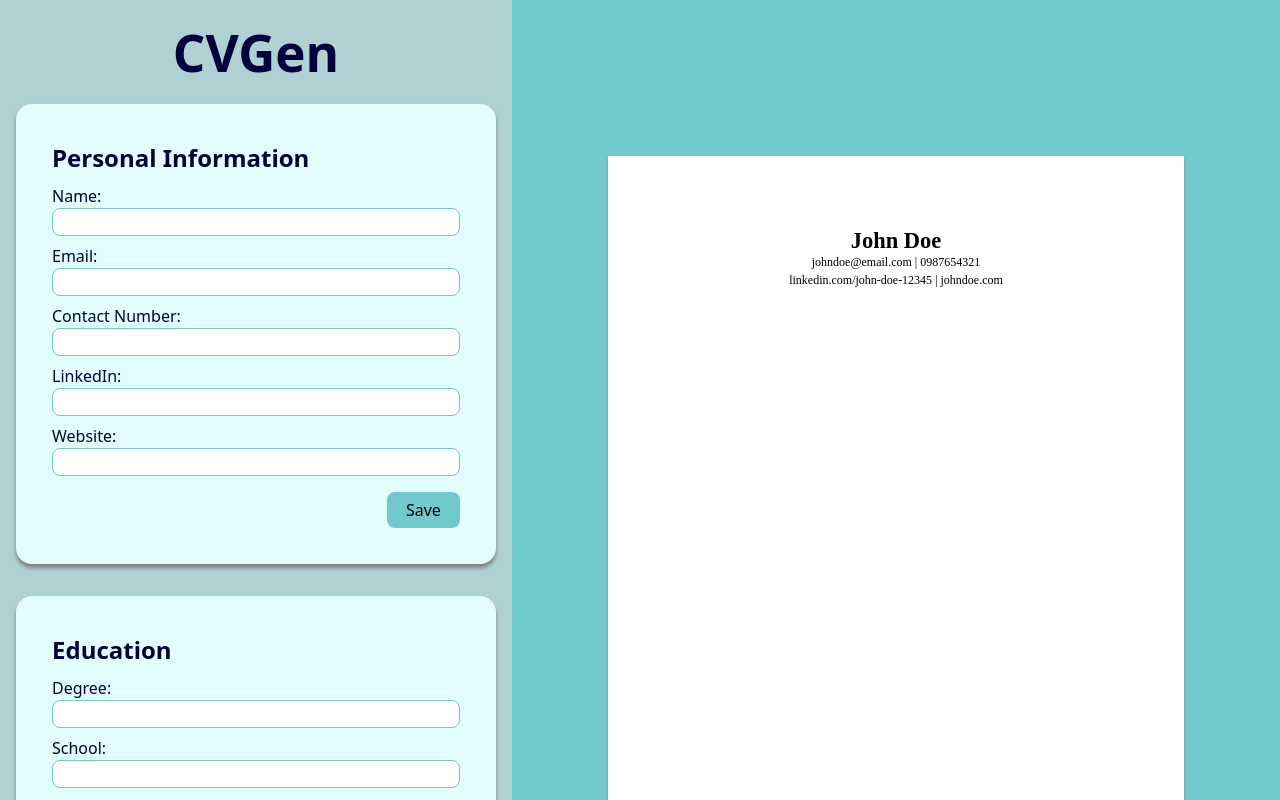
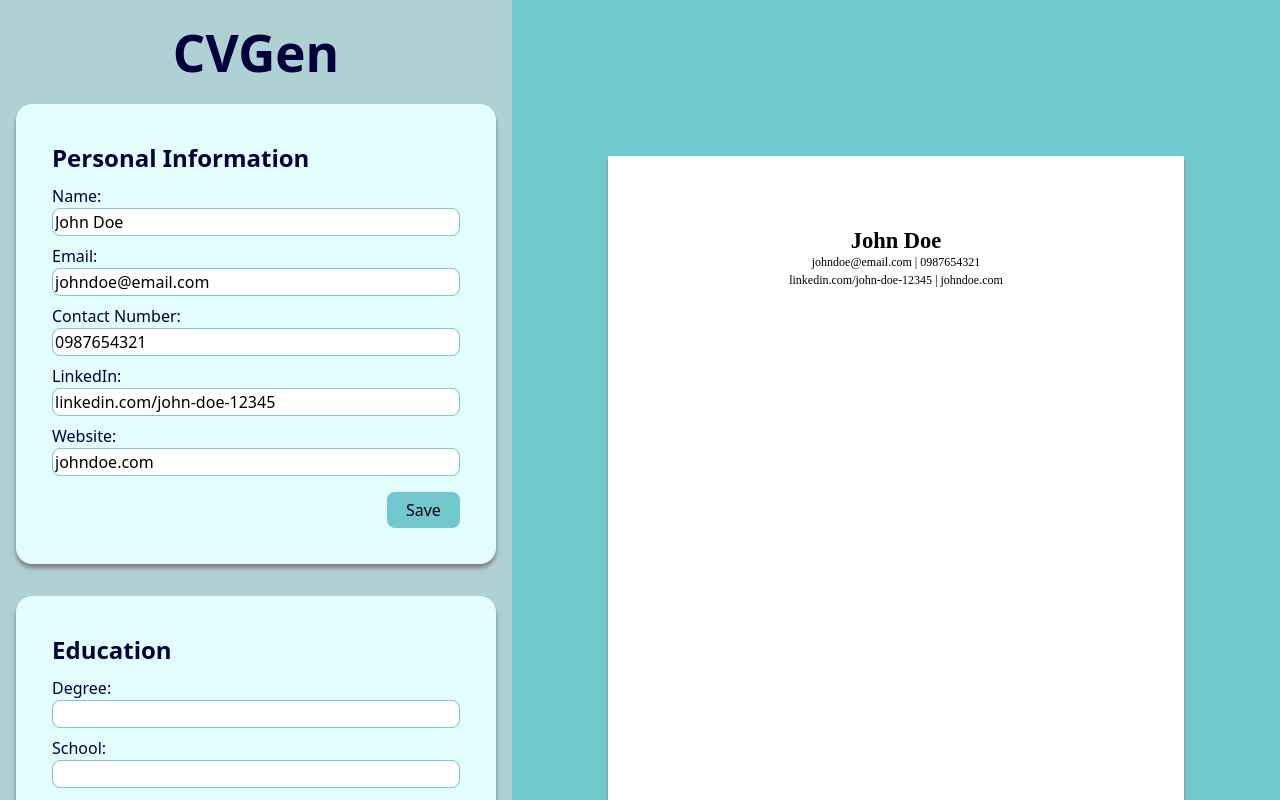
Before and after one commit to andkymon/cv-gen, a React (Vite) app: page / in a window 1280 px wide. Shown: the top 800 px of the page. Built offline with nearby package versions, Linux system fonts and the light colour scheme.

Commit message:
Setup states and event listeners

```diff
--- a/src/PersonalInfo.jsx
+++ b/src/PersonalInfo.jsx
@@ -1,16 +1,51 @@
 import Input from "./Input.jsx"
+import { useState } from 'react'
 
-function PersonalInfo() {
+function PersonalInfo({ data, setData }) {
+  const [nameValue, setNameValue] = useState(data.name);
+  const [emailValue, setEmailValue] = useState(data.email);
+  const [contactValue, setContactValue] = useState(data.contact);
+  const [linkedinValue, setLinkedinValue] = useState(data.linkedin);
+  const [websiteValue, setWebsiteValue] = useState(data.website);
+
+  const nameOnChange = (e) => {
+    setNameValue(e.target.value);
+  }
+  const emailOnChange = (e) => {
+    setEmailValue(e.target.value);
+  }
+  const contactOnChange = (e) => {
+    setContactValue(e.target.value);
+  }
+  const linkedinOnChange = (e) => {
+    setLinkedinValue(e.target.value);
+  }
+  const websiteOnChange = (e) => {
+    setWebsiteValue(e.target.value);
+  }
+
+  const onSave = () => {
+    setData(
+      { ...data,
+        name: nameValue,
+        email: emailValue,
+        contact: contactValue,
+        linkedin: linkedinValue,
+        website: websiteValue,
+      }
+    );
+  }
+
   return (
     <section>
       <h2>Personal Information</h2>
-      <Input id='name' label='Name:'/>
-      <Input id='email' label='Email:' type='email'/>
-      <Input id='contact' label='Contact Number:' type='tel'/>
-      <Input id='linkedin' label='LinkedIn:'/>
-      <Input id='website' label='Website:'/>
+      <Input label='Name:' value={nameValue} onChange={nameOnChange}/>
+      <Input label='Email:' value={emailValue} onChange={emailOnChange}/>
+      <Input label='Contact Number:' value={contactValue} onChange={contactOnChange} type='tel'/>
+      <Input label='LinkedIn:' value={linkedinValue} onChange={linkedinOnChange}/>
+      <Input label='Website:' value={websiteValue} onChange={websiteOnChange}/>
       <div className='button-wrapper'>
-        <button>Save</button>
+        <button onClick={onSave}>Save</button>
       </div>
     </section>
   )
```
